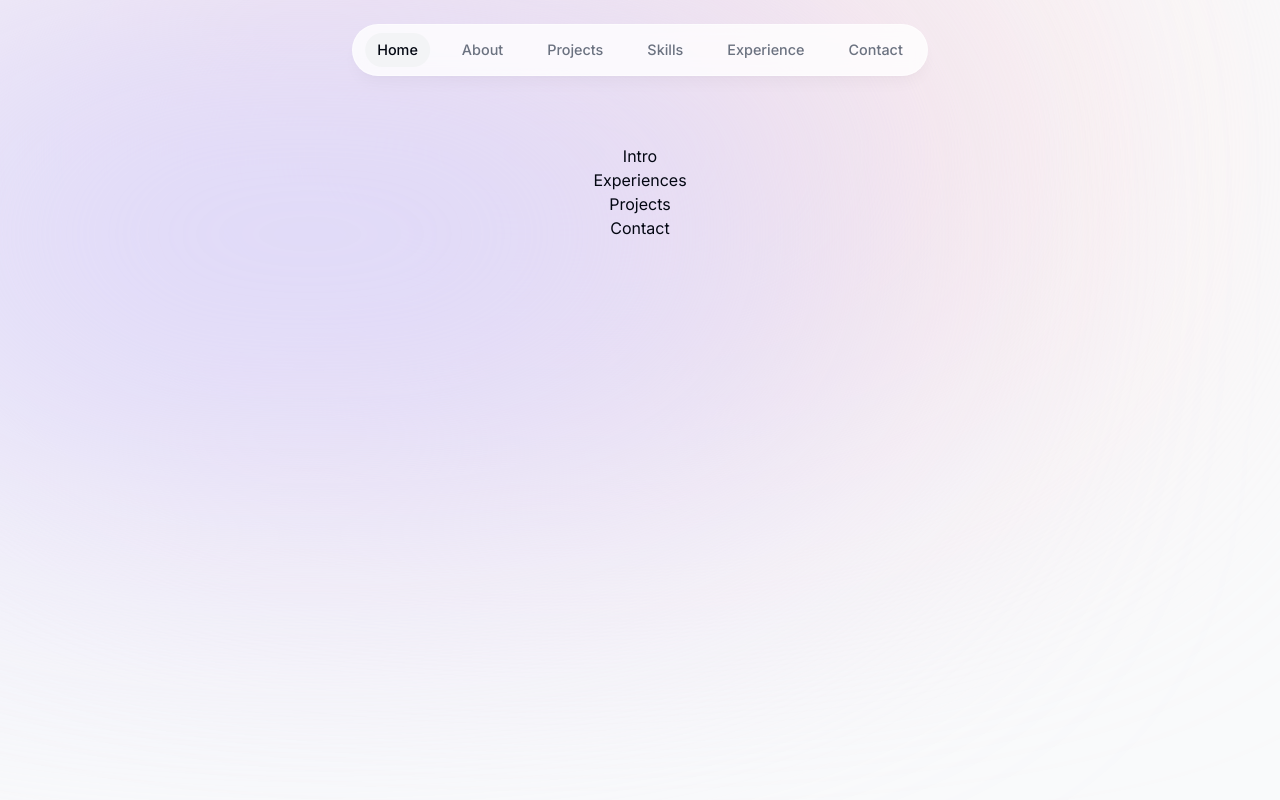
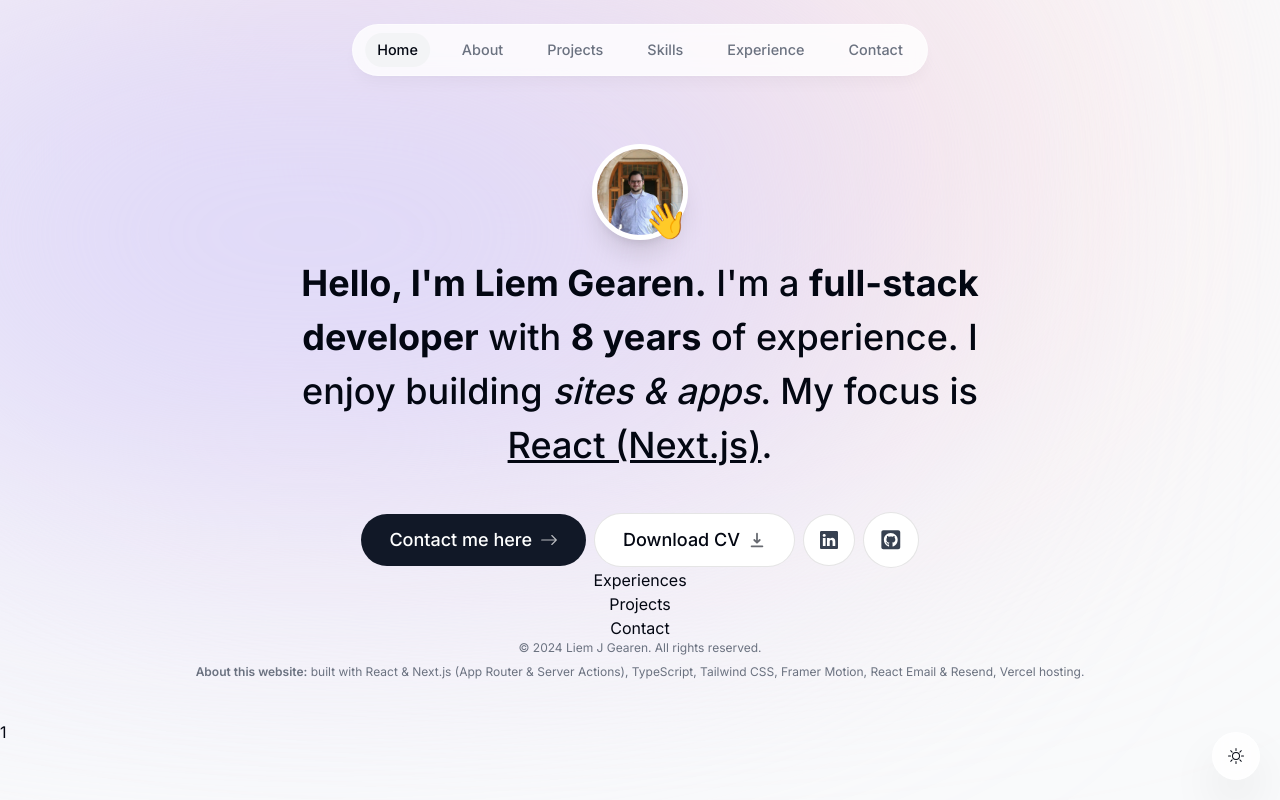
Before and after one commit to lgearen0528/liemjgearen-portfolio, a Next.js app: page / in a window 1280 px wide. Built offline with nearby package versions, Linux system fonts and the light colour scheme.

Commit message:
added intro section, header footer

```diff
--- a/app/layout.tsx
+++ b/app/layout.tsx
@@ -5,6 +5,9 @@ import { ThemeContextProvider } from "@/context/theme-context";
 import ActiveSectionProvider from "@/context/active-section-context";
 import ActiveSectionContextProvider from "@/context/active-section-context";
 import Header from "@/components/header";
+import Footer from "@/components/footer";
+import Toaster from "react-hot-toast";
+import ThemeSwitcher from "@/components/theme-switcher";
 
 const inter = Inter({ subsets: ["latin"] });
 
@@ -27,6 +30,9 @@ export default function RootLayout({
           <ActiveSectionContextProvider>
             <Header />
             {children}
+            <Footer />
+            <Toaster position="top-right" />
+            <ThemeSwitcher />
           </ActiveSectionContextProvider>
         </ThemeContextProvider>
       </body>
--- a/app/page.tsx
+++ b/app/page.tsx
@@ -1,9 +1,10 @@
+import Intro from "@/components/intro";
 import Image from "next/image";
 
 export default function Home() {
   return (
     <main className="flex flex-col items-center px-4">
-      <h1>Intro</h1>
+      <Intro />
       <h1>Experiences</h1>
       <h1>Projects</h1>
       <h1>Contact</h1>
--- /dev/null
+++ b/components/footer.tsx
@@ -0,0 +1,14 @@
+export default function Footer() {
+    return (
+      <footer className="mb-10 px-4 text-center text-gray-500">
+        <small className="mb-2 block text-xs">
+          &copy; {new Date().getFullYear()} Liem J Gearen. All rights reserved.
+        </small>
+        <p className="text-xs">
+          <span className="font-semibold">About this website:</span> built with
+          React & Next.js (App Router & Server Actions), TypeScript, Tailwind CSS,
+          Framer Motion, React Email & Resend, Vercel hosting.
+        </p>
+      </footer>
+    );
+  }
--- /dev/null
+++ b/components/intro.tsx
@@ -0,0 +1,119 @@
+"use client";
+
+import Image from "next/image";
+import React from "react";
+import { motion } from "framer-motion";
+import Link from "next/link";
+import { BsArrowRight, BsLinkedin } from "react-icons/bs";
+import { HiDownload } from "react-icons/hi";
+import { FaGithubSquare } from "react-icons/fa";
+import { useSectionInView } from "@/lib/hooks";
+import { useActiveSectionContext } from "@/context/active-section-context";
+
+export default function Intro() {
+  const { ref } = useSectionInView("Home", 0.5);
+  const { setActiveSection, setTimeOfLastClick } = useActiveSectionContext();
+
+  return (
+    <section
+      ref={ref}
+      id="home"
+      className="mb-28 max-w-[50rem] text-center sm:mb-0 scroll-mt-[100rem]"
+    >
+      <div className="flex items-center justify-center">
+        <div className="relative">
+          <motion.div
+            initial={{ opacity: 0, scale: 0 }}
+            animate={{ opacity: 1, scale: 1 }}
+            transition={{
+              type: "tween",
+              duration: 0.2,
+            }}
+          >
+            <Image
+              src="/gearen-portrait.jpg"
+              alt="Liem portrait"
+              width="192"
+              height="192"
+              quality="95"
+              priority={true}
+              className="h-24 w-24 rounded-full object-cover border-[0.35rem] border-white shadow-xl"
+            />
+          </motion.div>
+
+          <motion.span
+            className="absolute bottom-0 right-0 text-4xl"
+            initial={{ opacity: 0, scale: 0 }}
+            animate={{ opacity: 1, scale: 1 }}
+            transition={{
+              type: "spring",
+              stiffness: 125,
+              delay: 0.1,
+              duration: 0.7,
+            }}
+          >
+            👋
+          </motion.span>
+        </div>
+      </div>
+
+      <motion.h1
+        className="mb-10 mt-4 px-4 text-2xl font-medium !leading-[1.5] sm:text-4xl"
+        initial={{ opacity: 0, y: 100 }}
+        animate={{ opacity: 1, y: 0 }}
+      >
+        <span className="font-bold">Hello, I'm Liem Gearen.</span> I'm a{" "}
+        <span className="font-bold">full-stack developer</span> with{" "}
+        <span className="font-bold">8 years</span> of experience. I enjoy
+        building <span className="italic">sites & apps</span>. My focus is{" "}
+        <span className="underline">React (Next.js)</span>.
+      </motion.h1>
+
+      <motion.div
+        className="flex flex-col sm:flex-row items-center justify-center gap-2 px-4 text-lg font-medium"
+        initial={{ opacity: 0, y: 100 }}
+        animate={{ opacity: 1, y: 0 }}
+        transition={{
+          delay: 0.1,
+        }}
+      >
+        <Link
+          href="#contact"
+          className="group bg-gray-900 text-white px-7 py-3 flex items-center gap-2 rounded-full outline-none focus:scale-110 hover:scale-110 hover:bg-gray-950 active:scale-105 transition"
+          onClick={() => {
+            setActiveSection("Contact");
+            setTimeOfLastClick(Date.now());
+          }}
+        >
+          Contact me here{" "}
+          <BsArrowRight className="opacity-70 group-hover:translate-x-1 transition" />
+        </Link>
+
+        <a
+          className="group bg-white px-7 py-3 flex items-center gap-2 rounded-full outline-none focus:scale-110 hover:scale-110 active:scale-105 transition cursor-pointer borderBlack dark:bg-white/10"
+          href="/gearen-resume.pdf"
+          download
+        >
+          Download CV{" "}
+          <HiDownload className="opacity-60 group-hover:translate-y-1 transition" />
+        </a>
+
+        <a
+          className="bg-white p-4 text-gray-700 hover:text-gray-950 flex items-center gap-2 rounded-full focus:scale-[1.15] hover:scale-[1.15] active:scale-105 transition cursor-pointer borderBlack dark:bg-white/10 dark:text-white/60"
+          href="https://linkedin.com"
+          target="_blank"
+        >
+          <BsLinkedin />
+        </a>
+
+        <a
+          className="bg-white p-4 text-gray-700 flex items-center gap-2 text-[1.35rem] rounded-full focus:scale-[1.15] hover:scale-[1.15] hover:text-gray-950 active:scale-105 transition cursor-pointer borderBlack dark:bg-white/10 dark:text-white/60"
+          href="https://github.com/lgearen0528"
+          target="_blank"
+        >
+          <FaGithubSquare />
+        </a>
+      </motion.div>
+    </section>
+  );
+}
--- /dev/null
+++ b/components/theme-switcher.tsx
@@ -0,0 +1,17 @@
+"use client";
+
+import { useTheme } from "@/context/theme-context";
+import { BsMoon, BsSun } from "react-icons/bs";
+
+export default function ThemeSwitcher() {
+  const { theme, toggleTheme } = useTheme();
+
+  return (
+    <button
+      className="fixed bottom-5 right-5 bg-white w-[3rem] h-[3rem] bg-opacity-80 backdrop-blur-[0.5rem] border border-white border-opacity-40 shadow-2xl rounded-full flex items-center justify-center hover:scale-[1.15] active:scale-105 transition-all dark:bg-gray-950"
+      onClick={toggleTheme}
+    >
+      {theme === "light" ? <BsSun /> : <BsMoon />}
+    </button>
+  );
+}
--- /dev/null
+++ b/lib/hooks.ts
@@ -0,0 +1,21 @@
+import { useActiveSectionContext } from "@/context/active-section-context";
+import { useEffect } from "react";
+import { useInView } from "react-intersection-observer";
+import type { SectionName } from "./types";
+
+export function useSectionInView(sectionName: SectionName, threshold = 0.75) {
+  const { ref, inView } = useInView({
+    threshold,
+  });
+  const { setActiveSection, timeOfLastClick } = useActiveSectionContext();
+
+  useEffect(() => {
+    if (inView && Date.now() - timeOfLastClick > 1000) {
+      setActiveSection(sectionName);
+    }
+  }, [inView, setActiveSection, timeOfLastClick, sectionName]);
+
+  return {
+    ref,
+  };
+}
--- a/next.config.mjs
+++ b/next.config.mjs
@@ -1,4 +1,13 @@
 /** @type {import('next').NextConfig} */
-const nextConfig = {};
+const nextConfig = {
+    images: {
+        remotePatterns: [
+          {
+            protocol: "https",
+            hostname: "images.unsplash.com",
+          },
+        ],
+      },
+};
 
 export default nextConfig;
```
Also changed, not shown: public/gearen-portrait.jpg (added).
